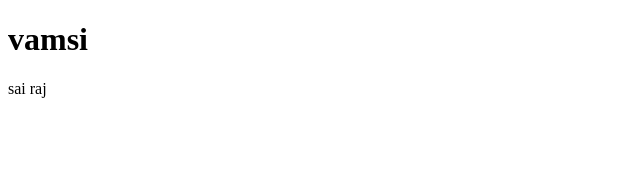
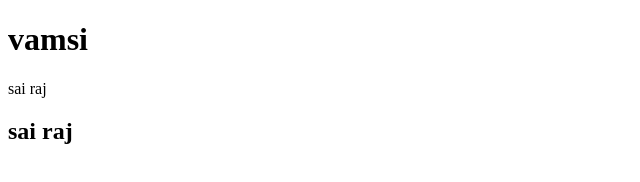
Before and after one commit to Vamsi-Golakoti/vamsi, a plain HTML site: page about.html in a window 1280 px wide. Shown: the whole page, without its empty margins (0-640 px from the left). Drawn offline with Linux system fonts and the light colour scheme.

Commit message:
about add

```diff
--- a/about.html
+++ b/about.html
@@ -8,5 +8,8 @@
 <body>
     <h1>vamsi</h1>
     <p>sai raj</p>
+    <div>
+        <h2>sai raj</h2>
+    </div>
 </body>
 </html>
```
